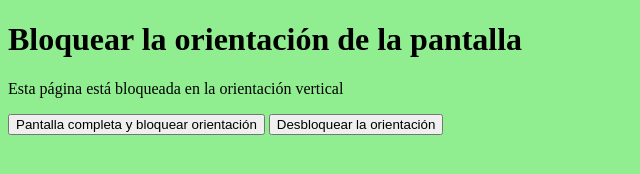
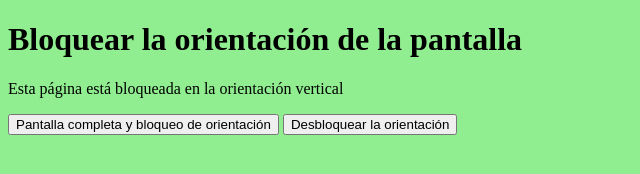
Before and after one commit to miggar/snippets, a plain HTML site: page index.html in a window 1280 px wide. Shown: the full height of the page, 0-640 px from the left. Drawn offline with Linux system fonts and the light colour scheme.

Commit message:
Update index.html

```diff
--- a/index.html
+++ b/index.html
@@ -21,6 +21,7 @@
 
     // Pantalla completa
     function openFullscreen() {
+      const elem = document.body;
       if (elem.requestFullscreen)
         elem.requestFullscreen();
       else if (elem.webkitRequestFullscreen) /* Safari */
@@ -57,7 +58,7 @@
 <body>
   <h1>Bloquear la orientación de la pantalla</h1>
   <p>Esta página está bloqueada en la orientación vertical</p>
-  <button onclick="fullScreenAndLock()">Pantalla completa y bloquear orientación</button>
+  <button onclick="fullScreenAndLock()">Pantalla completa y bloqueo de orientación</button>
   <button onclick="unlockOrientation()">Desbloquear la orientación</button>
 </body>
 </html>
```
